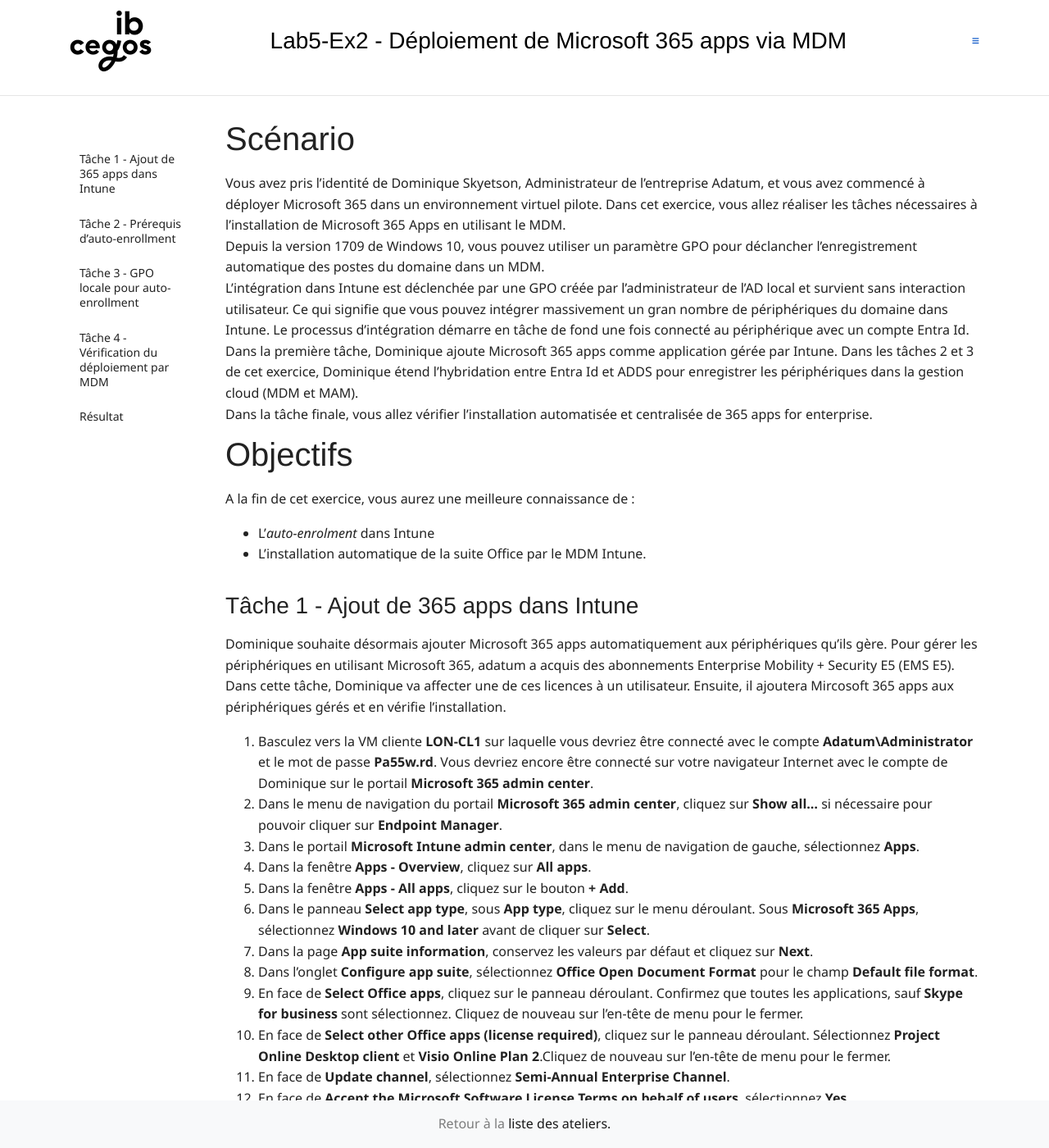
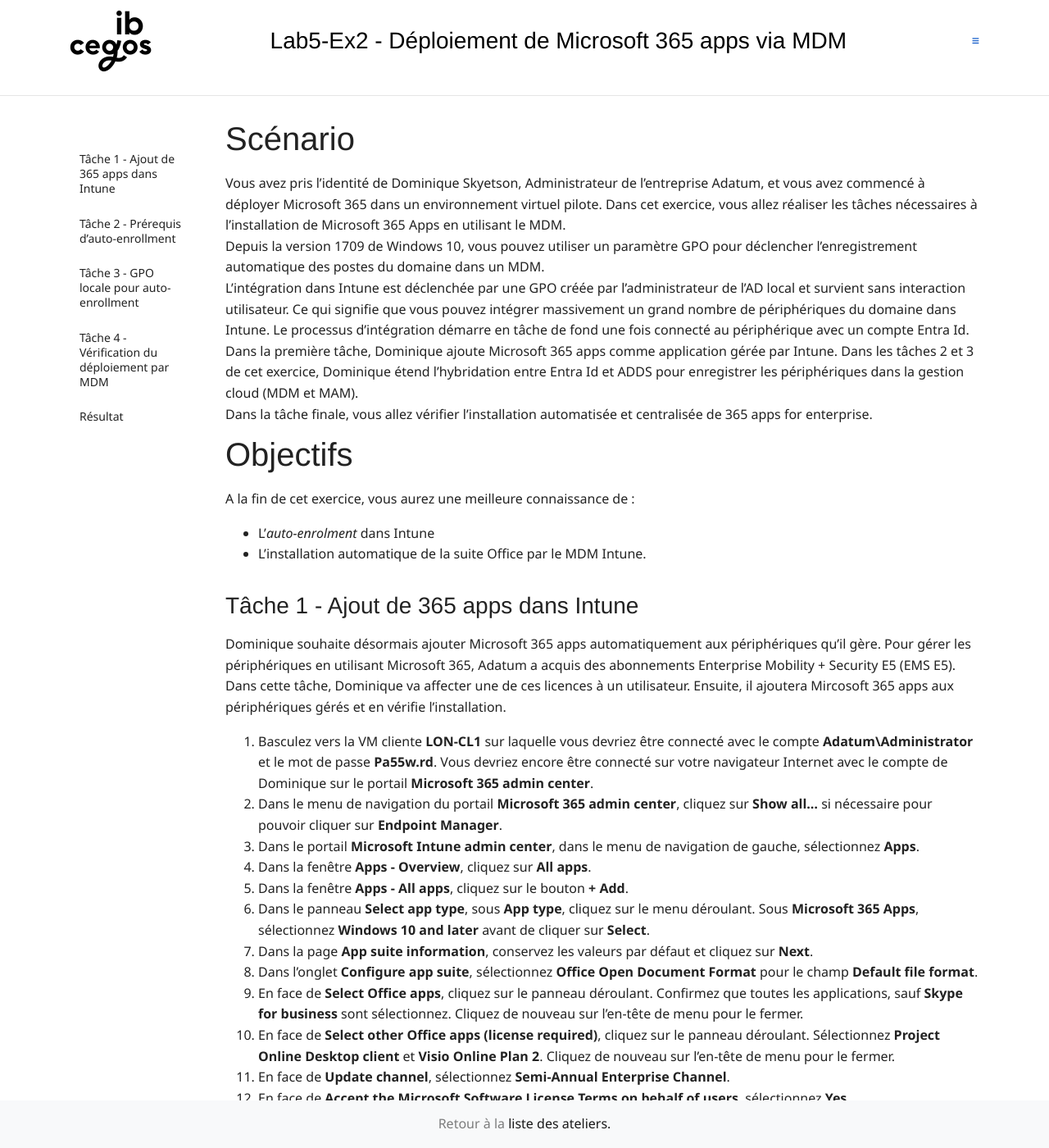
Before and after one commit to renaudwangler/ib-labs, a Jekyll site: the page built from msms030fr/lab5e2.md, in a window 1280 px wide and 1400 px high. Shown: the whole window at 82% size. Built offline with Jekyll 4.4.1, drawn with Linux system fonts in a browser that asks for light colours; nearby versions of some CDN libraries; comment, search, counter and statistics services are not loaded; some of the changed text lies outside the part shown.

Commit message:
msms030frl5e2

```diff
--- a/msms030fr/lab5e2.md
+++ b/msms030fr/lab5e2.md
@@ -5,8 +5,8 @@ length: "00"
 ---
 # Scénario
 Vous avez pris l'identité de Dominique Skyetson, Administrateur de l'entreprise Adatum, et vous avez commencé à déployer Microsoft 365 dans un environnement virtuel pilote. Dans cet exercice, vous allez réaliser les tâches nécessaires à l'installation de Microsoft 365 Apps en utilisant le MDM.
-Depuis la version 1709 de Windows 10, vous pouvez utiliser un paramètre GPO pour déclancher l'enregistrement automatique des postes du domaine dans un MDM.
-L'intégration dans Intune est déclenchée par une GPO créée par l'administrateur de l'AD local et survient sans interaction utilisateur. Ce qui signifie que vous pouvez intégrer massivement un gran nombre de périphériques du domaine dans Intune. Le processus d'intégration démarre en tâche de fond une fois connecté au périphérique avec un compte Entra Id.
+Depuis la version 1709 de Windows 10, vous pouvez utiliser un paramètre GPO pour déclencher l'enregistrement automatique des postes du domaine dans un MDM.
+L'intégration dans Intune est déclenchée par une GPO créée par l'administrateur de l'AD local et survient sans interaction utilisateur. Ce qui signifie que vous pouvez intégrer massivement un grand nombre de périphériques du domaine dans Intune. Le processus d'intégration démarre en tâche de fond une fois connecté au périphérique avec un compte Entra Id.
 Dans la première tâche, Dominique ajoute Microsoft 365 apps comme application gérée par Intune.
 Dans les tâches 2 et 3 de cet exercice, Dominique étend l'hybridation entre Entra Id et ADDS pour enregistrer les périphériques dans la gestion cloud (MDM et MAM).
 Dans la tâche finale, vous allez vérifier l'installation automatisée et centralisée de 365 apps for enterprise.
@@ -18,7 +18,7 @@ A la fin de cet exercice, vous aurez une meilleure connaissance de :
 
 
 ## Tâche 1 - Ajout de 365 apps dans Intune
-Dominique souhaite désormais ajouter Microsoft 365 apps automatiquement aux périphériques qu'ils gère. Pour gérer les périphériques en utilisant Microsoft 365, adatum a acquis des abonnements Enterprise Mobility + Security E5 (EMS E5). Dans cette tâche, Dominique va affecter une de ces licences à un utilisateur. Ensuite, il ajoutera Mircosoft 365 apps aux périphériques gérés et en vérifie l'installation.
+Dominique souhaite désormais ajouter Microsoft 365 apps automatiquement aux périphériques qu'il gère. Pour gérer les périphériques en utilisant Microsoft 365, Adatum a acquis des abonnements Enterprise Mobility + Security E5 (EMS E5). Dans cette tâche, Dominique va affecter une de ces licences à un utilisateur. Ensuite, il ajoutera Mircosoft 365 apps aux périphériques gérés et en vérifie l'installation.
 1. Basculez vers la VM cliente **LON-CL1** sur laquelle vous devriez être connecté avec le compte **Adatum\Administrator** et le mot de passe **Pa55w.rd**. Vous devriez encore être connecté sur votre navigateur Internet avec le compte de Dominique sur le portail **Microsoft 365 admin center**.
 1. Dans le menu de navigation du portail **Microsoft 365 admin center**, cliquez sur **Show all...** si nécessaire pour pouvoir cliquer sur **Endpoint Manager**.
 1. Dans le portail **Microsoft Intune admin center**, dans le menu de navigation de gauche, sélectionnez **Apps**.
@@ -28,7 +28,7 @@ Dominique souhaite désormais ajouter Microsoft 365 apps automatiquement aux pé
 1. Dans la page **App suite information**, conservez les valeurs par défaut et cliquez sur **Next**.
 1. Dans l'onglet **Configure app suite**, sélectionnez **Office Open Document Format** pour le champ **Default file format**.
 1. En face de **Select Office apps**, cliquez sur le panneau déroulant. Confirmez que toutes les applications, sauf **Skype for business** sont sélectionnez. Cliquez de nouveau sur l'en-tête de menu pour le fermer.
-1. En face de **Select other Office apps (license required)**, cliquez sur le panneau déroulant. Sélectionnez **Project Online Desktop client** et **Visio Online Plan 2**.Cliquez de nouveau sur l'en-tête de menu pour le fermer.
+1. En face de **Select other Office apps (license required)**, cliquez sur le panneau déroulant. Sélectionnez **Project Online Desktop client** et **Visio Online Plan 2**. Cliquez de nouveau sur l'en-tête de menu pour le fermer.
 1. En face de **Update channel**, sélectionnez **Semi-Annual Enterprise Channel**.
 1. En face de **Accept the Microsoft Software License Terms on behalf of users**, sélectionnez **Yes**.
 1. Cliquez sur **Next**.
@@ -59,6 +59,7 @@ Dominique souhaite désormais vérifier comment fonctionne la stratégie d'*auto
 ## Tâche 4 - Vérification du déploiement par MDM
 Dans cette tâche, Beth Burke va vérifier que l'ordinateur est enrôlé pour le MDM et que Microsoft 365 apps est installée.
 >**Note :** Il peut facilement se passer plus de 5 minutes avant que l'enrôlement du poste ne soit effectif.
+
 1. Connectez-vous à  **LON-CL1** en cliquant sur **Other user** pour utiliser le compte **Beth@labxxxxx.godeploylabs.com** avec le mot de passe **Pa55w.rd**.
    >**Note :** Si le mot de passe de Beth n'est pas correct, vous pouvez le réinitialiser :
    1. Basculez sur **LON-DC1**
```
Also changed, not shown: other parts of msms030fr/lab5e2.md (+4 -4 lines), msms030fr/index.md (+1 -1 lines).
